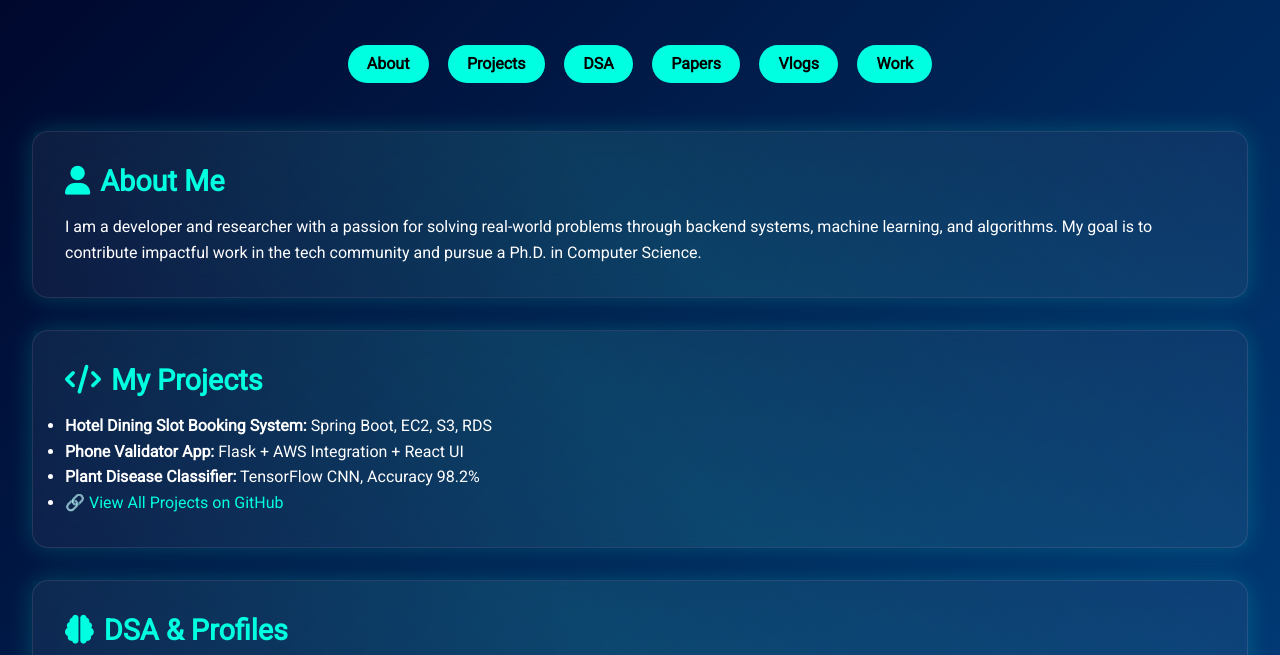
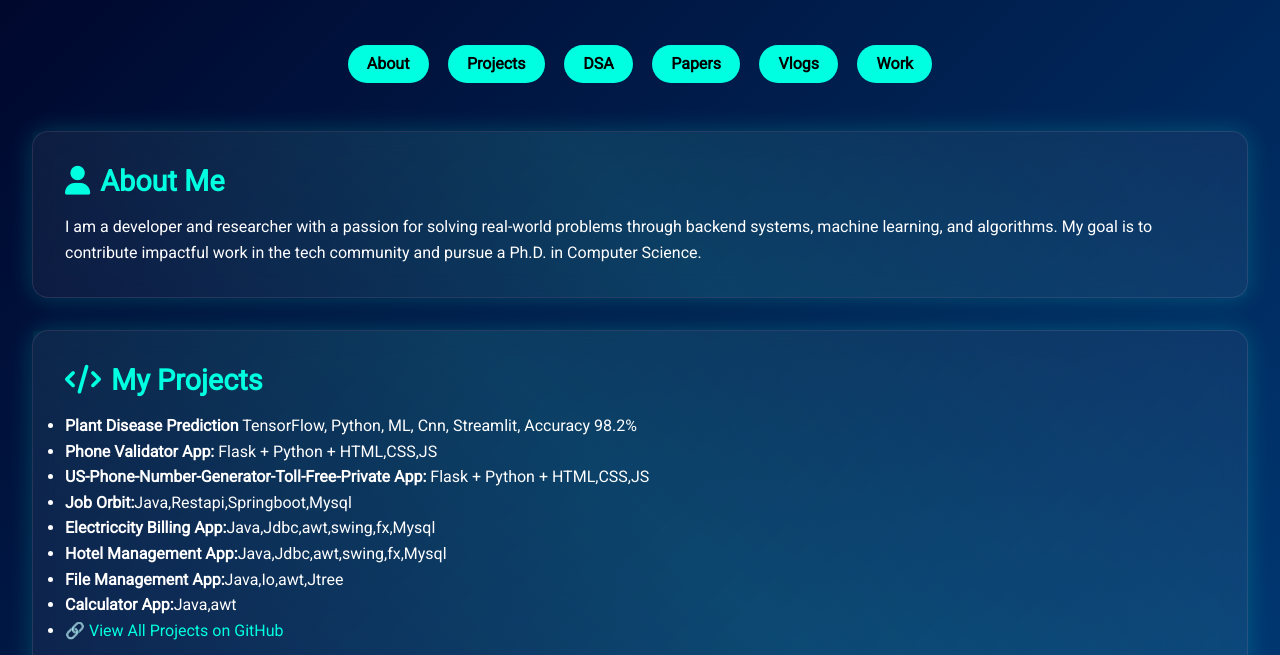
Before and after one commit to PritishDoc/Portfolio, a plain HTML site: page index.html in a window 1280 px wide. Shown: the part 145-800 px from the top of the page. Drawn offline with Linux system fonts and the light colour scheme.

Commit message:
Update index.html

```diff
--- a/index.html
+++ b/index.html
@@ -157,9 +157,15 @@
   <section id="projects" class="glass-card">
     <h2><i class="fas fa-code icon-link"></i>My Projects</h2>
     <ul>
-      <li><strong>Hotel Dining Slot Booking System:</strong> Spring Boot, EC2, S3, RDS</li>
-      <li><strong>Phone Validator App:</strong> Flask + AWS Integration + React UI</li>
-      <li><strong>Plant Disease Classifier:</strong> TensorFlow CNN, Accuracy 98.2%</li>
+      <li><strong>Plant Disease Prediction</strong> TensorFlow, Python, ML, Cnn, Streamlit, Accuracy 98.2%</li>
+      <li><strong>Phone Validator App:</strong> Flask + Python + HTML,CSS,JS</li>
+       <li><strong>US-Phone-Number-Generator-Toll-Free-Private App:</strong> Flask + Python + HTML,CSS,JS</li>
+      <li><strong>Job Orbit:</strong>Java,Restapi,Springboot,Mysql</li>
+      <li><strong>Electriccity Billing App:</strong>Java,Jdbc,awt,swing,fx,Mysql</li>
+      <li><strong>Hotel Management App:</strong>Java,Jdbc,awt,swing,fx,Mysql</li>
+      <li><strong>File Management App:</strong>Java,Io,awt,Jtree</li>
+      <li><strong>Calculator App:</strong>Java,awt</li>
+
       <li><a href="https://github.com/pritishray" target="_blank">🔗 View All Projects on GitHub</a></li>
     </ul>
   </section>
```
